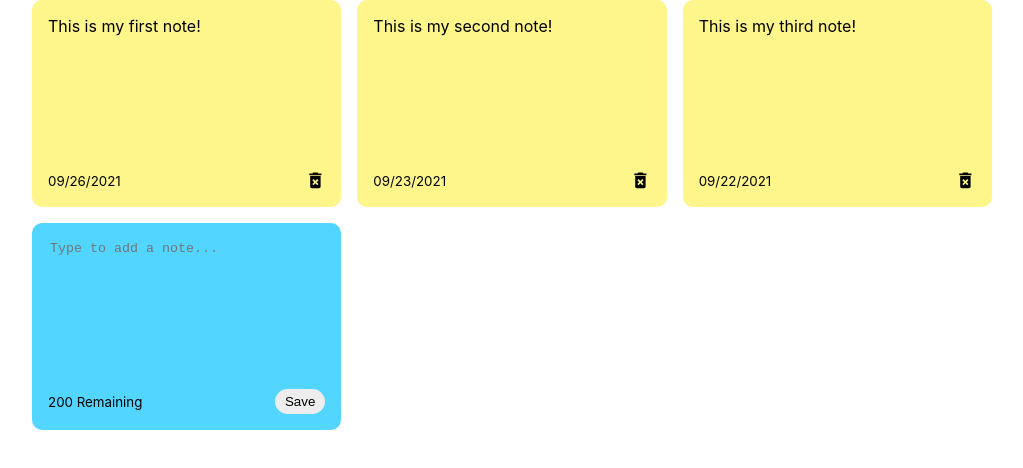
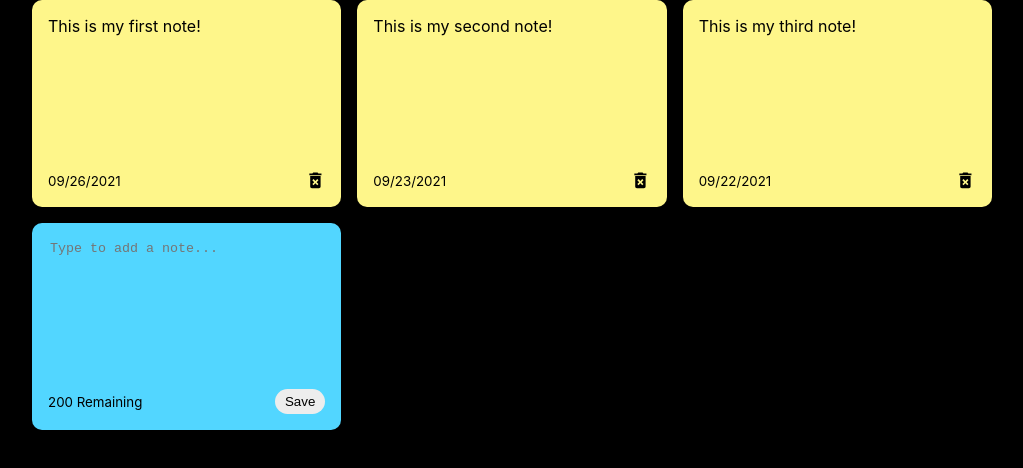
Before and after one commit to EliInskeep/Notes-App, a React (Create React App) app: page / in a window 1280 px wide. Shown: the top 468 px of the page, without its empty margins (128-1151 px from the left). Built offline with nearby package versions, Linux system fonts and the light colour scheme.

Commit message:
Note Functionality
Setup the character limit for the notes and made the delete icon functional. Also setup some styling for the hover effect on the delete button.

```diff
--- a/src/App.js
+++ b/src/App.js
@@ -21,12 +21,28 @@
   ]);
 
   const addNote = (text) => {
-    console.log(text);
+    const date = new Date();
+    const newNote = {
+      id: nanoid(),
+      text: text,
+      date: date.toLocaleDateString()
+    }
+    const newNotes = [...notes, newNote];
+    setNotes(newNotes);
+  }
+
+  const deleteNote = (id) => {
+    const newNotes = notes.filter((note)=> note.id !== id);
+    setNotes(newNotes);
   }
 
   return (
     <div className="container">
-      <NotesList notes={notes} handleAddNote={addNote}/>
+      <NotesList
+        notes={notes}
+        handleAddNote={addNote}
+        handleDeleteNote={deleteNote}
+      />
     </div>
   );
 };
--- a/src/Components/AddNote.js
+++ b/src/Components/AddNote.js
@@ -2,13 +2,18 @@
 
 const AddNote = ({ handleAddNote }) => {
     const [noteText, setNoteText] = useState('');
+    const characterLimit = 200;
 
     const handleChange = (event) => {
+        if(characterLimit - event.target.value.length >=0)
         setNoteText(event.target.value);
     };
 
     const handleSaveClick = () => {
-        handleAddNote(noteText);
+        if(noteText.trim().length > 0){
+            handleAddNote(noteText);
+            setNoteText('');
+        }
     };
 
     return (
@@ -21,7 +26,7 @@
                 onChange={handleChange}
             ></textarea>
             <div className="note-footer">
-                <small>200 Remaining</small>
+                <small>{characterLimit - noteText.length} Remaining</small>
                 <button className="save" onClick={handleSaveClick}>Save</button>
             </div>
         </div>
--- a/src/Components/Note.js
+++ b/src/Components/Note.js
@@ -1,12 +1,12 @@
 import { MdDeleteForever } from 'react-icons/md';
 
-const Note = ({ id, text, date }) => {
+const Note = ({ id, text, date, handleDeleteNote }) => {
     return(
         <div className="note">
             <span>{text}</span>
             <div className="note-footer">
                 <small>{date}</small>
-                <MdDeleteForever className='delete-icon' size='1.3em' />
+                <MdDeleteForever onClick={()=> handleDeleteNote(id)} className='delete-icon' size='1.3em' />
             </div>
         </div>
     )
--- a/src/Components/NotesList.js
+++ b/src/Components/NotesList.js
@@ -1,7 +1,7 @@
 import Note from './Note';
 import AddNote from './AddNote';
 
-const NotesList = ({ notes, handleAddNote }) => {
+const NotesList = ({ notes, handleAddNote, handleDeleteNote }) => {
     return (
         <div className="notes-list">
             {notes.map((note) => (
@@ -9,6 +9,7 @@
                     id={note.id}
                     text={note.text}
                     date={note.date}
+                    handleDeleteNote={handleDeleteNote}
                 />
             ))}
             <AddNote handleAddNote={handleAddNote}/>
--- a/src/index.css
+++ b/src/index.css
@@ -5,6 +5,7 @@
     sans-serif;
   -webkit-font-smoothing: antialiased;
   -moz-osx-font-smoothing: grayscale;
+  background-color: black;
 }
 
 code {
@@ -57,6 +58,7 @@
   border-radius: 10px;
   padding: 1rem;
   min-height: 175px;
+  white-space: pre-wrap;
 }
 
 .note-footer {
@@ -64,3 +66,8 @@
   align-items: center;
   justify-content: space-between;
 }
+
+.delete-icon:hover {
+  cursor: pointer;
+  transform: scale(1.08);
+}
```
